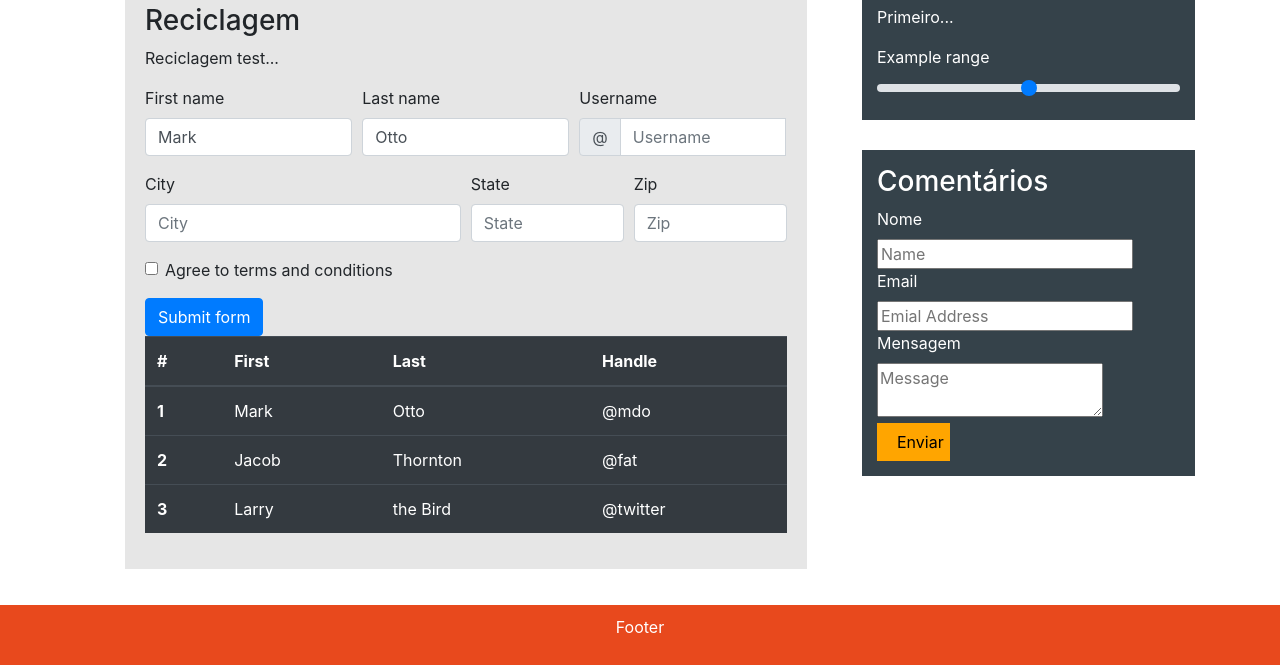
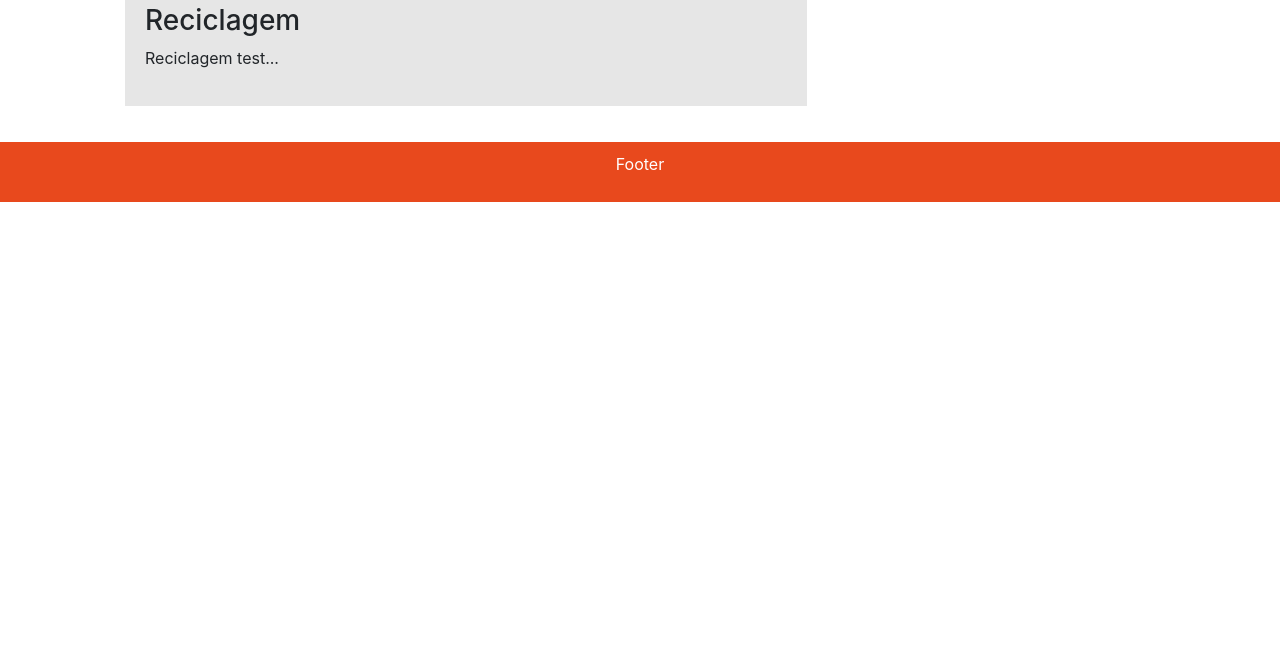
Before and after one commit to diegoss3d/AlfredoSh.github.io, a plain HTML site: page Energia.html in a window 1280 px wide. Shown: the part 339-1004 px from the top of the page. After the commit the page ends 800 px from the top, so only its background shows below. Drawn offline with nearby package versions, Linux system fonts and the light colour scheme.

Commit message:
Update Energia.html

```diff
--- a/Energia.html
+++ b/Energia.html
@@ -85,161 +85,12 @@
                         <h3>Reciclagem</h3>
                         <p>Reciclagem test...</p>
                         <form class="needs-validation" novalidate>
-  <div class="form-row">
-    <div class="col-md-4 mb-3">
-      <label for="validationCustom01">First name</label>
-      <input type="text" class="form-control" id="validationCustom01" placeholder="First name" value="Mark" required>
-      <div class="valid-feedback">
-        Looks good!
-      </div>
-    </div>
-    <div class="col-md-4 mb-3">
-      <label for="validationCustom02">Last name</label>
-      <input type="text" class="form-control" id="validationCustom02" placeholder="Last name" value="Otto" required>
-      <div class="valid-feedback">
-        Looks good!
-      </div>
-    </div>
-    <div class="col-md-4 mb-3">
-      <label for="validationCustomUsername">Username</label>
-      <div class="input-group">
-        <div class="input-group-prepend">
-          <span class="input-group-text" id="inputGroupPrepend">@</span>
-        </div>
-        <input type="text" class="form-control" id="validationCustomUsername" placeholder="Username" aria-describedby="inputGroupPrepend" required>
-        <div class="invalid-feedback">
-          Please choose a username.
-        </div>
-      </div>
-    </div>
-  </div>
-  <div class="form-row">
-    <div class="col-md-6 mb-3">
-      <label for="validationCustom03">City</label>
-      <input type="text" class="form-control" id="validationCustom03" placeholder="City" required>
-      <div class="invalid-feedback">
-        Please provide a valid city.
-      </div>
-    </div>
-    <div class="col-md-3 mb-3">
-      <label for="validationCustom04">State</label>
-      <input type="text" class="form-control" id="validationCustom04" placeholder="State" required>
-      <div class="invalid-feedback">
-        Please provide a valid state.
-      </div>
-    </div>
-    <div class="col-md-3 mb-3">
-      <label for="validationCustom05">Zip</label>
-      <input type="text" class="form-control" id="validationCustom05" placeholder="Zip" required>
-      <div class="invalid-feedback">
-        Please provide a valid zip.
-      </div>
-    </div>
-  </div>
-  <div class="form-group">
-    <div class="form-check">
-      <input class="form-check-input" type="checkbox" value="" id="invalidCheck" required>
-      <label class="form-check-label" for="invalidCheck">
-        Agree to terms and conditions
-      </label>
-      <div class="invalid-feedback">
-        You must agree before submitting.
-      </div>
-    </div>
-  </div>
-  <button class="btn btn-primary" type="submit">Submit form</button>
-</form>
-
-<script>
-// Example starter JavaScript for disabling form submissions if there are invalid fields
-(function() {
-  'use strict';
-  window.addEventListener('load', function() {
-    // Fetch all the forms we want to apply custom Bootstrap validation styles to
-    var forms = document.getElementsByClassName('needs-validation');
-    // Loop over them and prevent submission
-    var validation = Array.prototype.filter.call(forms, function(form) {
-      form.addEventListener('submit', function(event) {
-        if (form.checkValidity() === false) {
-          event.preventDefault();
-          event.stopPropagation();
-        }
-        form.classList.add('was-validated');
-      }, false);
-    });
-  }, false);
-})();
-</script>
-                        <table class="table table-dark">
-  <thead>
-    <tr>
-      <th scope="col">#</th>
-      <th scope="col">First</th>
-      <th scope="col">Last</th>
-      <th scope="col">Handle</th>
-    </tr>
-  </thead>
-  <tbody>
-    <tr>
-      <th scope="row">1</th>
-      <td>Mark</td>
-      <td>Otto</td>
-      <td>@mdo</td>
-    </tr>
-    <tr>
-      <th scope="row">2</th>
-      <td>Jacob</td>
-      <td>Thornton</td>
-      <td>@fat</td>
-    </tr>
-    <tr>
-      <th scope="row">3</th>
-      <td>Larry</td>
-      <td>the Bird</td>
-      <td>@twitter</td>
-    </tr>
-  </tbody>
-</table>
-                    </li>
-                </ul>
-
              </article>
-
-            <aside id="sidebar">
-                <div class="dark">
-                <h3>O que Fazemos</h3>
-                <p>Primeiro...</p>
-                <label for="customRange1">Example range</label>
-<input type="range" class="custom-range" id="customRange1">
-                </div>
-            </aside>
-
-            <aside id="sidebar">
-          <div class="dark">
-            <h3>Comentários</h3>
-            <form class="quote">
-  						<div>
-  							<label>Nome</label><br>
-  							<input type="text" placeholder="Name">
-  						</div>
-  						<div>
-  							<label>Email</label><br>
-  							<input type="email" placeholder="Emial Address">
-  						</div>
-
-  						<div>
-  							<label>Mensagem</label><br>
-  							<textarea placeholder="Message"></textarea>
-  						</div>
-  						<button class="button_1" type="submit">Enviar</button>
-					</form>
-          </div>
-        </aside>
-
         </div>
     </section>
-            <footer>
-      <p>Footer</p>
-    </footer>
+
+	<footer>
+      		<p>Footer</p>
+   	 </footer>
    </body>
 </html>
```
